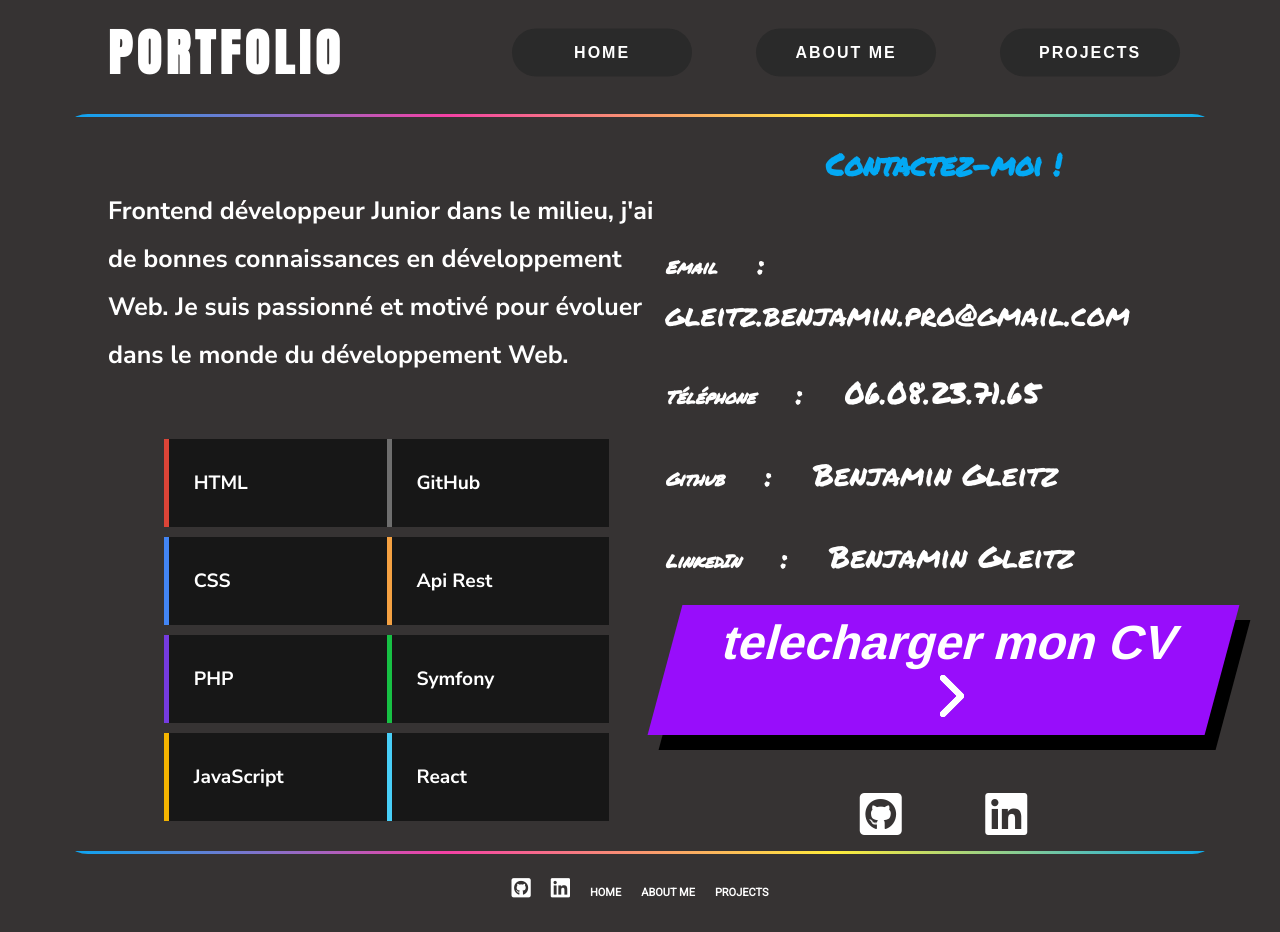
After one commit to BenjaminGleitz/portfolio, a Symfony app: template portfolio/templates/skill/index.html.twig in a window 1280 px wide. The commit adds this page. Run offline with Twig, Linux system fonts and the light colour scheme; the template is opened without the code that fills it, so the values that code supplies are empty; some libraries are stand-ins or nearby versions.

Commit message:
création de la skill page

```diff
--- a/portfolio/composer.json
+++ b/portfolio/composer.json
@@ -13,6 +13,7 @@
         "doctrine/orm": "^2.15",
         "phpdocumentor/reflection-docblock": "^5.3",
         "phpstan/phpdoc-parser": "^1.21",
+        "symfony/apache-pack": "^1.0",
         "symfony/asset": "6.1.*",
         "symfony/console": "6.1.*",
         "symfony/doctrine-messenger": "6.1.*",
--- a/portfolio/templates/partials/_footer.html.twig
+++ b/portfolio/templates/partials/_footer.html.twig
@@ -4,7 +4,7 @@
         <a class="text" target="_blank" href="https://github.com/BenjaminGleitz"><i class="fab fa-github-square fa-2x"></i></a>
         <a class="text" target="_blank"  href="https://www.linkedin.com/in/benjamin-gleitz-bab1b5159/"><i class="fab fa-linkedin fa-2x"></i></a>
         <a class="text" href="{{ path('home_index') }}">HOME</a>
-        <a class="text">ABOUT ME</a>
+        <a class="text" href="{{ path('skill_index') }}">ABOUT ME</a>
         <a class="text">PROJECTS</a>
     </nav>
 
--- a/portfolio/templates/partials/_nav.html.twig
+++ b/portfolio/templates/partials/_nav.html.twig
@@ -5,14 +5,14 @@
                 <h1 class="text"><a class="title">PORTFOLIO</a></h1>
             </div>
             <div class="nav__right">
-                <li><button class="nav_button"><a class="link nav-link nav-link__home">home</a></button></li>
-                <li><button class="nav_button"><a class="link nav-link nav-link__about">about me</a></button></li>
+                <li><button class="nav_button"><a class="link nav-link nav-link__home" href="{{ path('home_index') }}">home</a></button></li>
+                <li><button class="nav_button"><a class="link nav-link nav-link__about" href="{{ path('skill_index') }}">about me</a></button></li>
                 <li><button class="nav_button"><a class="link nav-link nav-link__projects">projects</a></button></li>
                 {# <li><button class="nav_button"><a class="link nav-link nav-link__contact" href="{{ path('project_index') }}">contact</a></button></li> #}
             </div>
             <div class="nav__right--responsive">
-                <li><button class="nav_button"><a class="link nav-link nav-link__home"><i class="fa-solid fa-house"></i></i></a></button></li>
-                <li><button class="nav_button"><a class="link nav-link nav-link__about"><i class="fa-solid fa-user"></i></a></button></li>
+                <li><button class="nav_button"><a class="link nav-link nav-link__home" href="{{ path('home_index') }}"><i class="fa-solid fa-house"></i></i></a></button></li>
+                <li><button class="nav_button"><a class="link nav-link nav-link__about" href="{{ path('skill_index') }}"><i class="fa-solid fa-user"></i></a></button></li>
                 <li><button class="nav_button"><a class="link nav-link nav-link__projects"><i class="fas fa-archive"></i></a></button></li>
                 {# <li><button class="nav_button"><a class="link nav-link nav-link__contact" href="{{ path('project_index') }}"><i class="fas fa-envelope"></i></a></button></li> #}
             </div>
--- /dev/null
+++ b/portfolio/templates/skill/index.html.twig
@@ -0,0 +1,59 @@
+{% extends 'base.html.twig' %}
+
+{% block title %}Hello AboutMeController!{% endblock %}
+
+{% block body %}
+
+ <div class="wrapper">
+        <div class="wrapper__left wrapper__left--skills">
+            <p class="skills__text">
+                Frontend développeur
+                Junior dans le milieu, j'ai de bonnes connaissances en développement Web. Je suis passionné et motivé pour évoluer dans le monde du développement Web.
+            </p>
+            <div class="skill">
+                <ol class="skill__left">
+                    <li>HTML</li>
+                    <li>CSS</li>
+                    <li>PHP</li>
+                    <li>JavaScript</li>
+                </ol>
+                <ol class="skill__right">
+                    <li>GitHub</li>
+                    <li>Api Rest</li>
+                    <li>Symfony</li>
+                    <li>React</li>
+                </ol>
+            </div>
+        </div>
+        <div class="wrapper__right">
+            <h1 class="about_me important">Contactez-moi !</h1>
+            <div class="contact-items">
+                    <p class="important"><em>Email</em>   :    gleitz.benjamin.pro@gmail.com</i></p>
+                    <p class="important"><em>Téléphone</em>   :    06.08.23.71.65</p>
+                    <p class="important"><em>Github</em>   :    <a href="https://github.com/BenjaminGleitz" target="_blank">Benjamin Gleitz</a></p>
+                    <p class="important"><em>LinkedIn</em>   :    <a href="https://www.linkedin.com/in/benjamin-gleitz-bab1b5159/" target="_blank">Benjamin Gleitz</a></p>
+                </ul>
+            </div>
+            <button class="cv_button">
+                <a class="link"download href="{{ asset('cv/benjamin-gleitz-cv.pdf') }}">telecharger mon CV</a>
+                <span class="arrow">
+                    <i class="fas fa-chevron-right"></i>
+                    <i class="fas fa-chevron-right"></i>
+                    <i class="fas fa-chevron-right"></i>
+                </span>
+            </button>
+            <div class="icon_container">
+                <a href="https://github.com/BenjaminGleitz?tab=repositories" target="_blank" class="icon"><i class="fab fa-github-square fa-2x"></i></a>
+                <a href="https://www.linkedin.com/in/benjamin-gleitz-bab1b5159/" target="_blank" class="icon"><i class="fab fa-linkedin fa-2x"></i></a>
+            </div>
+        <script type="text/javascript">
+            const test = document.querySelectorAll(".icon");
+            console.log(test);
+            test.forEach((e) => {
+                e.addEventListener('mouseenter', () => e.classList.toggle("icon_hover"));
+                e.addEventListener('mouseleave', () => e.classList.remove("icon_hover"));
+            });
+        </script>
+        </div>
+    </div>
+{% endblock %}
```
Also changed, not shown: portfolio/src/Controller/SkillController.php (added, +19 -0 lines), portfolio/public/.htaccess (added), 2 other files.
